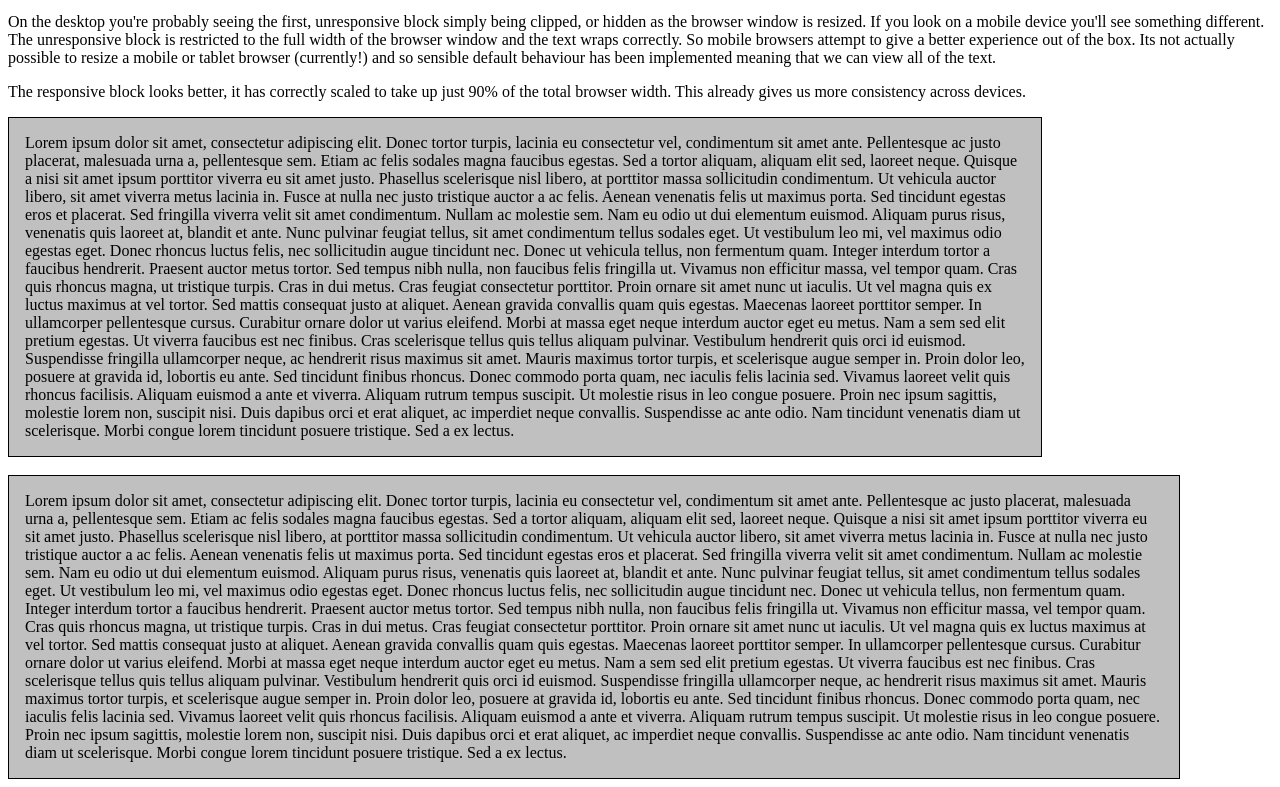
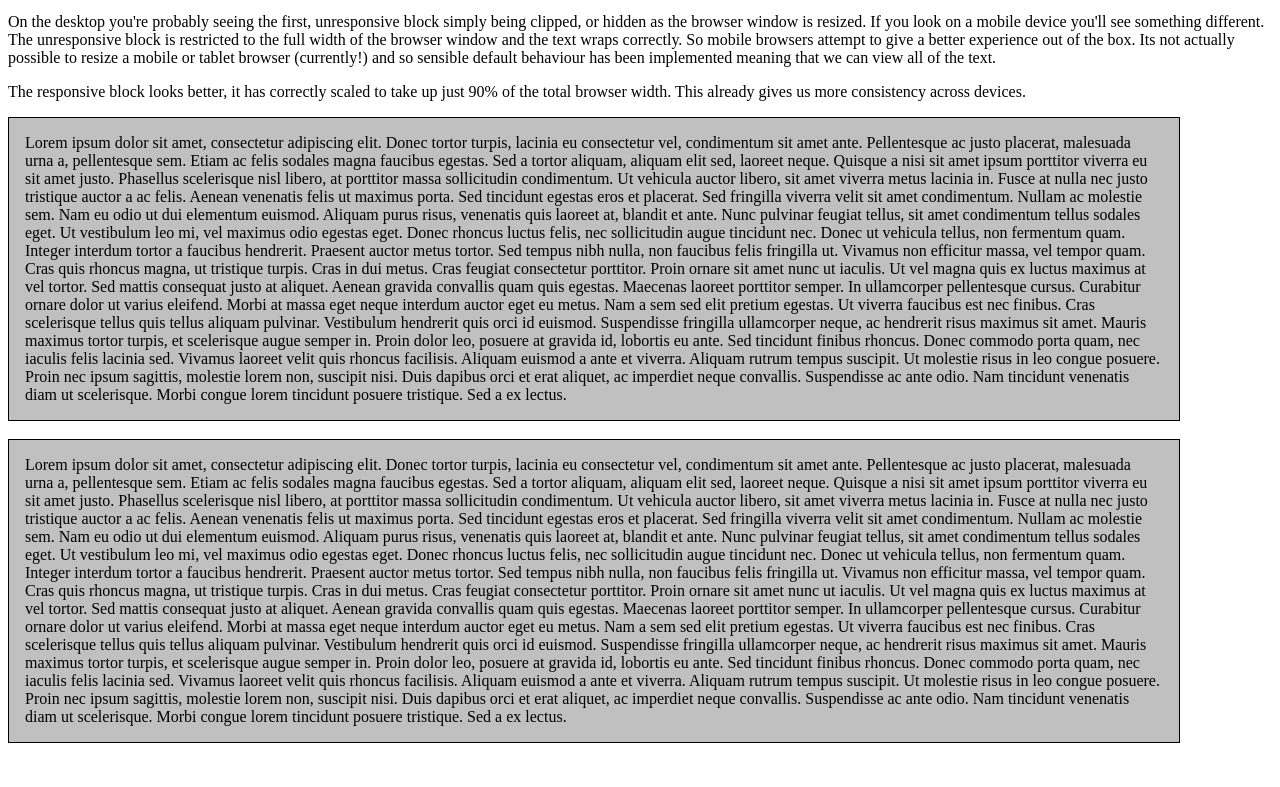
Before and after one commit to maz100/maz100.github.io, a plain HTML site: page fluid.html in a window 1280 px wide. Shown: the part 105-892 px from the top of the page. After the commit the page ends 856 px from the top, so only its background shows below. Drawn offline with Linux system fonts and the light colour scheme.

Commit message:
just wip

```diff
--- a/fluid.html
+++ b/fluid.html
@@ -16,7 +16,7 @@
 			implemented meaning that we can view all of the text.</p>
 		<p>The responsive block looks better, it has correctly scaled to take up just 90% of the total browser width. This already
 			gives us more consistency across devices.</p>
-		<div class="unresponsive">Lorem ipsum dolor sit amet, consectetur adipiscing elit. Donec tortor turpis, lacinia eu consectetur vel, condimentum sit
+		<div class="responsive">Lorem ipsum dolor sit amet, consectetur adipiscing elit. Donec tortor turpis, lacinia eu consectetur vel, condimentum sit
 			amet ante. Pellentesque ac justo placerat, malesuada urna a, pellentesque sem. Etiam ac felis sodales magna faucibus egestas.
 			Sed a tortor aliquam, aliquam elit sed, laoreet neque. Quisque a nisi sit amet ipsum porttitor viverra eu sit amet justo.
 			Phasellus scelerisque nisl libero, at porttitor massa sollicitudin condimentum. Ut vehicula auctor libero, sit amet viverra
```
